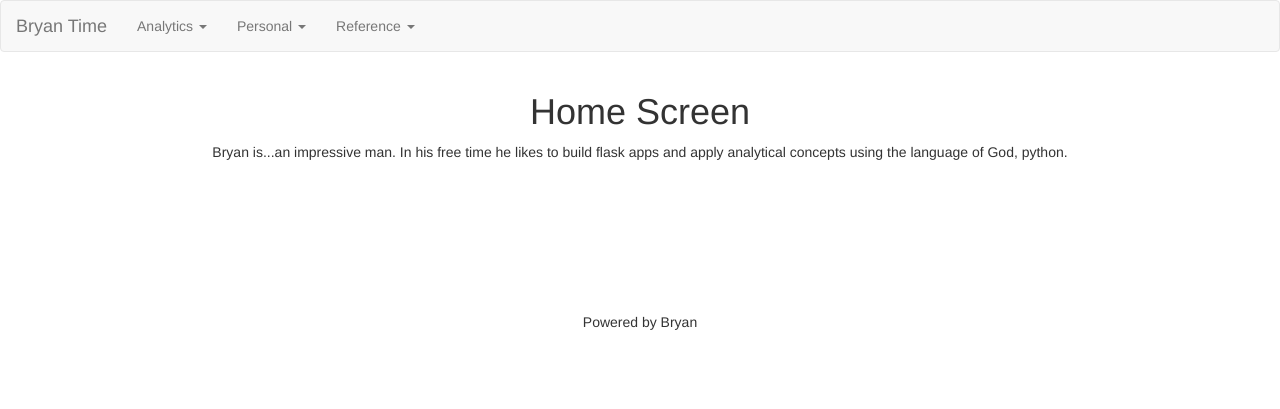
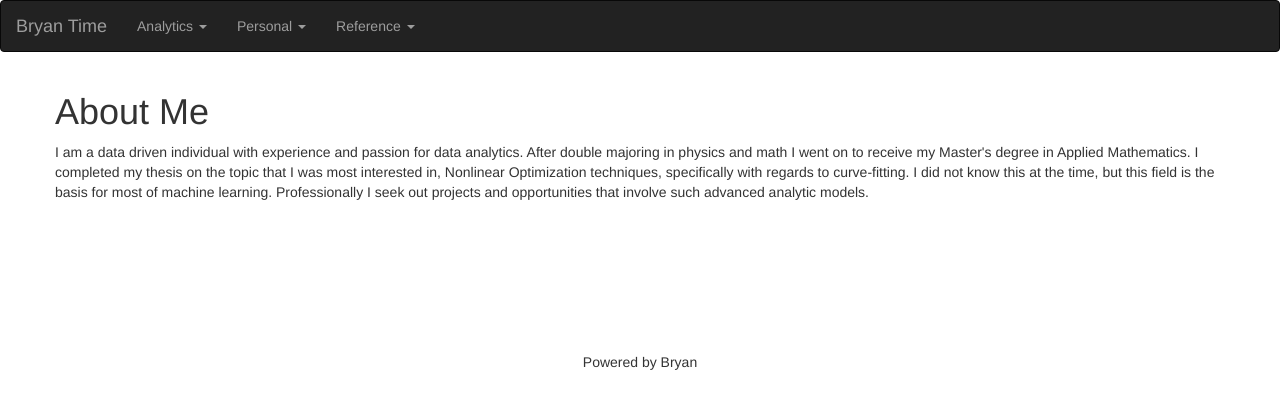
Before and after one commit to callenbj/think-bryan, a Flask app: page / in a window 1280 px wide. Shown: the top 409 px of the page. Run offline with Flask 2, Linux system fonts and the light colour scheme; some libraries are stand-ins or nearby versions.

Commit message:
Change navbar color

```diff
--- a/app.py
+++ b/app.py
@@ -25,7 +25,7 @@ app._static_folder = os.path.abspath("static/")
 
 @app.route('/', methods=['GET'])
 def index():
-    title = 'Home Screen'
+    title = 'About Me'
     return render_template('layouts/index.html',
                            title=title)
 
--- a/templates/layouts/base.html
+++ b/templates/layouts/base.html
@@ -10,7 +10,8 @@
     {% endblock %}
   </head>
   <body class = "body">
-  <nav class="navbar navbar-default" role="navigation">
+  <nav class="navbar navbar-inverse" role="navigation">
+
       <div class="container-fluid">
           <!-- Brand and toggle get grouped for better mobile display -->
           <div class="navbar-header">
--- a/templates/layouts/index.html
+++ b/templates/layouts/index.html
@@ -4,11 +4,17 @@
   {{ super() }}
 {% endblock %}
 {% block content %}
-<div class="row text-center">
+<div class="row text-left">
   <h1>{{ title}}</h1>
     <p>
-        Bryan is...an impressive man. In his free time he likes to build flask apps and apply analytical concepts using the language of God, python.
+        I am a data driven individual with experience and passion for data analytics.
+        After double majoring in physics and math I went on to receive my Master's degree in Applied Mathematics.
+        I completed my thesis on the topic that I was most interested in, Nonlinear Optimization techniques, specifically with regards to curve-fitting.
+        I did not know this at the time, but this field is the basis for most of machine learning.
+        Professionally I seek out projects and opportunities that involve such advanced analytic models.
     </p>
 </div>
 <br/><br/>
+
+
 {% endblock %}
```
